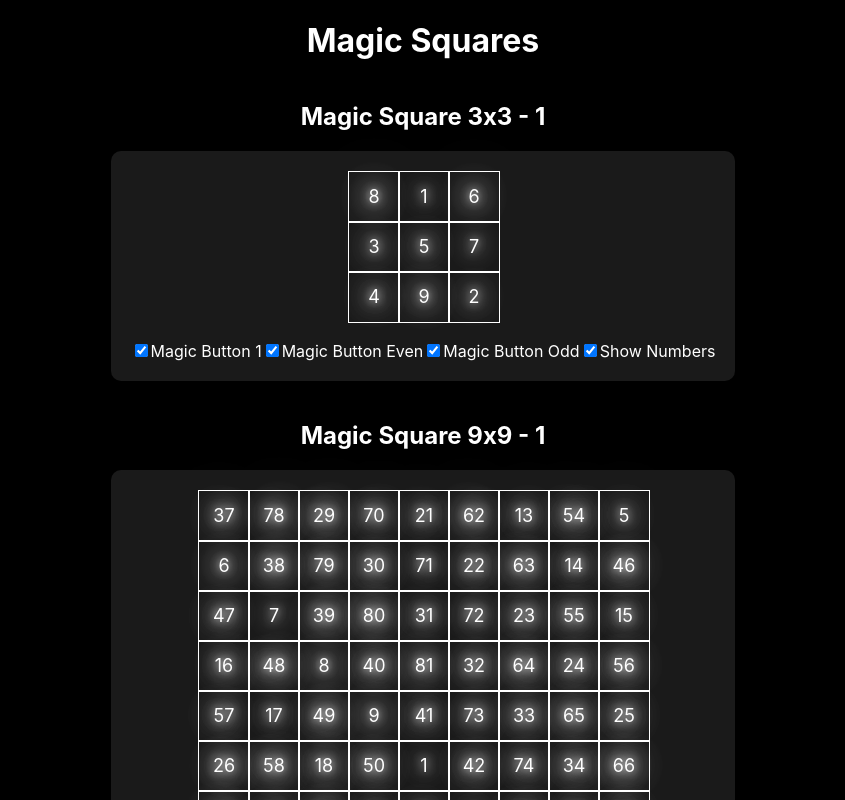
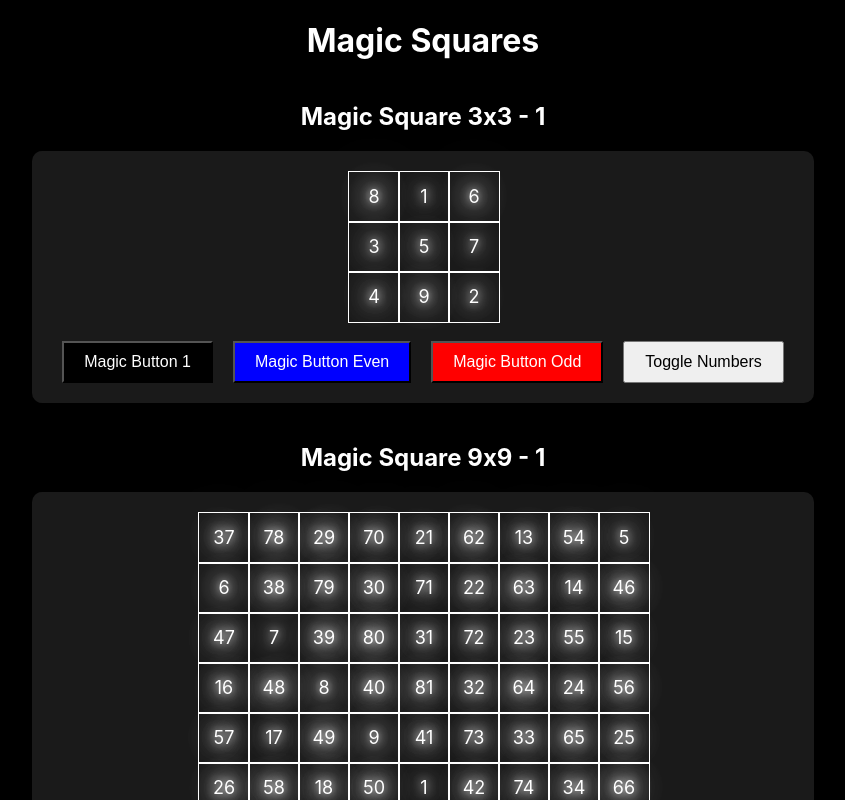
Before and after one commit to mechaloctopus/magic-squares, a React (Create React App) app: page / in a window 1280 px wide. Shown: the top 800 px of the page, without its empty margins (217-1062 px from the left). Built offline with nearby package versions, Linux system fonts and the light colour scheme.

Commit message:
Update MagicSquare.js

```diff
--- a/src/MagicSquare.js
+++ b/src/MagicSquare.js
@@ -3,10 +3,8 @@ import './MagicSquare.css';
 
 const MagicSquare = ({ square }) => {
     const canvasRef = useRef(null);
-    const [drawing, setDrawing] = useState(false);
-    const [drawings, setDrawings] = useState({ all: [], even: [], odd: [] });
+    const [drawings, setDrawings] = useState({ all: false, even: false, odd: false });
     const [showNumbers, setShowNumbers] = useState(true);
-    const [showLines, setShowLines] = useState({ all: true, even: true, odd: true });
 
     const getSequence = (type) => {
         const numbers = [];
@@ -29,34 +27,17 @@ const MagicSquare = ({ square }) => {
         return numbers;
     };
 
-    const drawLine = (context, positions, index, color, callback) => {
-        if (index < positions.length) {
-            const [x0, y0] = positions[index];
-            const [x1, y1] = index === positions.length - 1 ? positions[0] : positions[index + 1];
-            context.beginPath();
-            context.moveTo(x0, y0);
-            context.lineTo(x1, y1);
-            context.strokeStyle = color;
-            context.lineWidth = 4;
-            context.shadowBlur = 10;
-            context.shadowColor = color;
-            context.stroke();
-            setTimeout(() => drawLine(context, positions, index + 1, color, callback), 500);
-        } else {
-            setDrawing(false);
-            if (callback) callback();
-        }
-    };
-
-    const handleToggleChange = (type) => {
-        if (drawing) return;
-        setDrawing(true);
+    const drawLines = () => {
         const canvas = canvasRef.current;
         const context = canvas.getContext('2d');
+        const cellSize = canvas.width / square.length;
+        context.clearRect(0, 0, canvas.width, canvas.height);
+
+        const colors = { all: 'cyan', even: 'magenta', odd: 'lime' };
+        for (const type in drawings) {
+            if (drawings[type]) {
                 const positions = [];
-        const cellSize = canvas.width / square.length;
                 const sequence = getSequence(type);
-        const color = type === 'all' ? 'cyan' : type === 'even' ? 'magenta' : 'lime';
 
                 for (let i = 0; i < square.length; i++) {
                     for (let j = 0; j < square[i].length; j++) {
@@ -64,39 +45,48 @@ const MagicSquare = ({ square }) => {
                         if (sequence.includes(num)) {
                             const x = j * cellSize + cellSize / 2;
                             const y = i * cellSize + cellSize / 2;
-                    positions[num - 1] = [x, y];
+                            positions.push([x, y]);
                         }
                     }
                 }
 
-        const filteredPositions = positions.filter(position => position !== undefined);
+                context.beginPath();
+                for (let k = 0; k < positions.length; k++) {
+                    const [x, y] = positions[k];
+                    if (k === 0) {
+                        context.moveTo(x, y);
+                    } else {
+                        context.lineTo(x, y);
+                    }
+                }
+                context.closePath();
+                context.strokeStyle = colors[type];
+                context.lineWidth = 4;
+                context.shadowBlur = 10;
+                context.shadowColor = colors[type];
+                context.stroke();
+            }
+        }
+    };
 
+    useEffect(() => {
+        drawLines();
+    }, [drawings]);
+
+    useEffect(() => {
+        drawLines();
+    }, [square]);
+
+    const handleToggle = (type) => {
         setDrawings((prevDrawings) => ({
             ...prevDrawings,
-            [type]: filteredPositions,
+            [type]: !prevDrawings[type],
         }));
     };
 
-    useEffect(() => {
-        const canvas = canvasRef.current;
-        const context = canvas.getContext('2d');
-        context.clearRect(0, 0, canvas.width, canvas.height);
-
-        const colors = { all: 'cyan', even: 'magenta', odd: 'lime' };
-
-        for (const [type, positions] of Object.entries(drawings)) {
-            if (positions.length > 0 && showLines[type]) {
-                drawLine(context, positions, 0, colors[type]);
-            }
-        }
-    }, [drawings, showLines]);
-
-    useEffect(() => {
-        setDrawings({ all: [], even: [], odd: [] });
-        const canvas = canvasRef.current;
-        const context = canvas.getContext('2d');
-        context.clearRect(0, 0, canvas.width, canvas.height);
-    }, [square]);
+    const toggleNumbers = () => {
+        setShowNumbers(!showNumbers);
+    };
 
     return (
         <div className="magic-square-container">
@@ -118,22 +108,10 @@ const MagicSquare = ({ square }) => {
                 className="magic-square-canvas"
             ></canvas>
             <div className="button-group">
-                <label>
-                    <input type="checkbox" checked={showLines.all} onChange={() => setShowLines({ ...showLines, all: !showLines.all })} />
-                    Magic Button 1
-                </label>
-                <label>
-                    <input type="checkbox" checked={showLines.even} onChange={() => setShowLines({ ...showLines, even: !showLines.even })} />
-                    Magic Button Even
-                </label>
-                <label>
-                    <input type="checkbox" checked={showLines.odd} onChange={() => setShowLines({ ...showLines, odd: !showLines.odd })} />
-                    Magic Button Odd
-                </label>
-                <label>
-                    <input type="checkbox" checked={showNumbers} onChange={() => setShowNumbers(!showNumbers)} />
-                    Show Numbers
-                </label>
+                <button onClick={() => handleToggle('all')} className="black-button">Magic Button 1</button>
+                <button onClick={() => handleToggle('even')} className="blue-button">Magic Button Even</button>
+                <button onClick={() => handleToggle('odd')} className="red-button">Magic Button Odd</button>
+                <button onClick={toggleNumbers} className="toggle-numbers-button">Toggle Numbers</button>
             </div>
         </div>
     );
```
Lines whose indentation alone changed are shown as unchanged.
